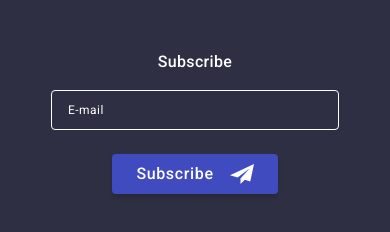
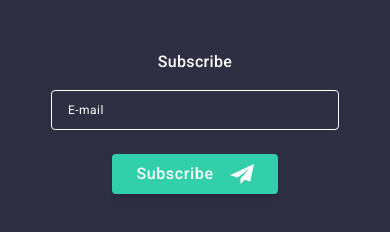
Before and after one commit to Alexi004/goit-markup-hw-06, a plain HTML site: page index.html in a window 390 px wide. In both pictures the pointer is over the button "Subscribe". Shown: the part 6698-6930 px from the top of the page. Drawn offline with nearby package versions, Linux system fonts and the light colour scheme.

```diff
--- a/css/footer.css
+++ b/css/footer.css
@@ -137,8 +137,8 @@
   color: #fff;
 }
 
-.footer-btn.hero-btn:hover,
-.footer-btn.hero-btn:focus {
+.footer-btn.btn:hover,
+.footer-btn.btn:focus {
   background-color: #31d0aa;
 }
 
```
